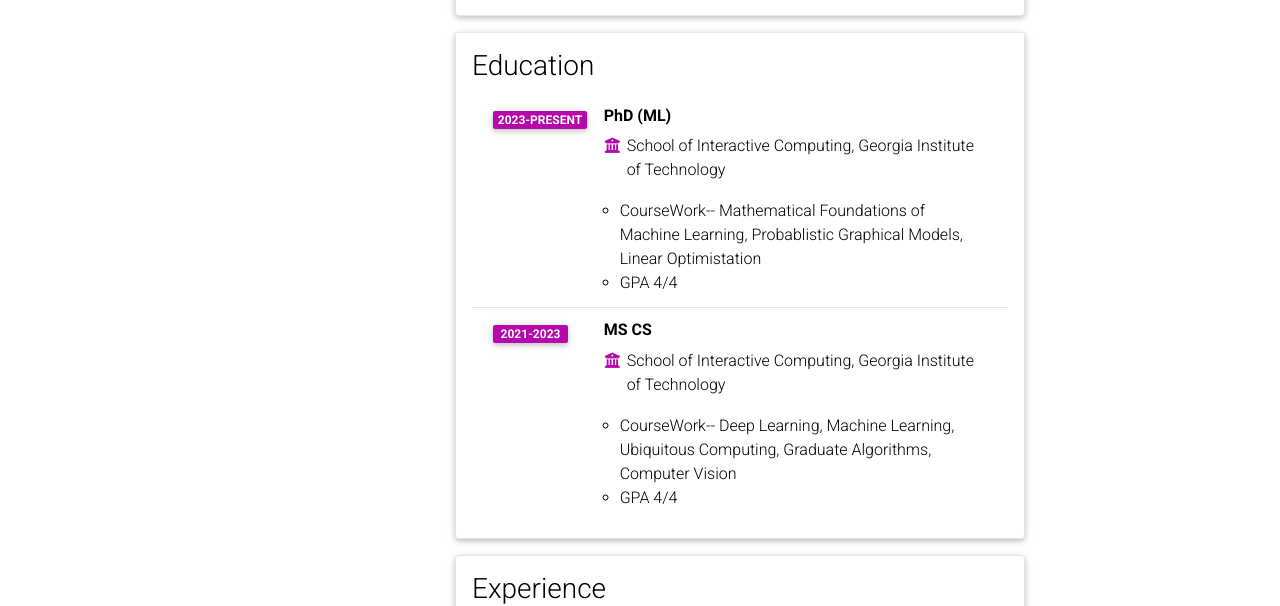
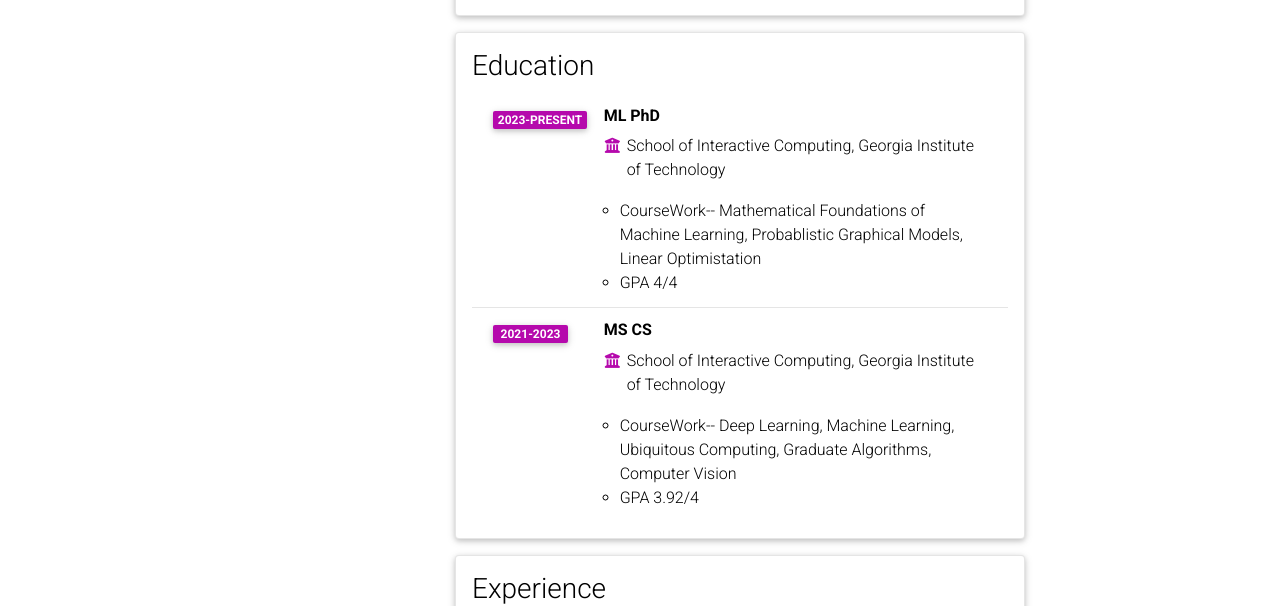
Before and after one commit to meghathukral/meghathukral.github.io, a Jekyll site: the page built from _pages/cv.md, in a window 1280 px wide and 900 px high, scrolled down 223 px. Shown: the part 154-760 px from the top of the window. Built offline with Jekyll 4.4.1, drawn with Linux system fonts in a browser that asks for light colours; comment, search, counter and statistics services are not loaded; a style sheet for code colours, icons or effects is not loaded.

Commit message:
Updated CV

```diff
--- a/_data/cv.yml
+++ b/_data/cv.yml
@@ -13,7 +13,7 @@
 - title: Education
   type: time_table
   contents:
-    - title: PhD (ML)
+    - title: ML PhD
       institution: School of Interactive Computing, Georgia Institute of Technology
       year: 2023-Present
       description:
@@ -24,7 +24,7 @@
       year: 2021-2023
       description:
         - CourseWork-- Deep Learning, Machine Learning, Ubiquitous Computing, Graduate Algorithms, Computer Vision
-        - GPA 4/4
+        - GPA 3.92/4
 
 
 
```
